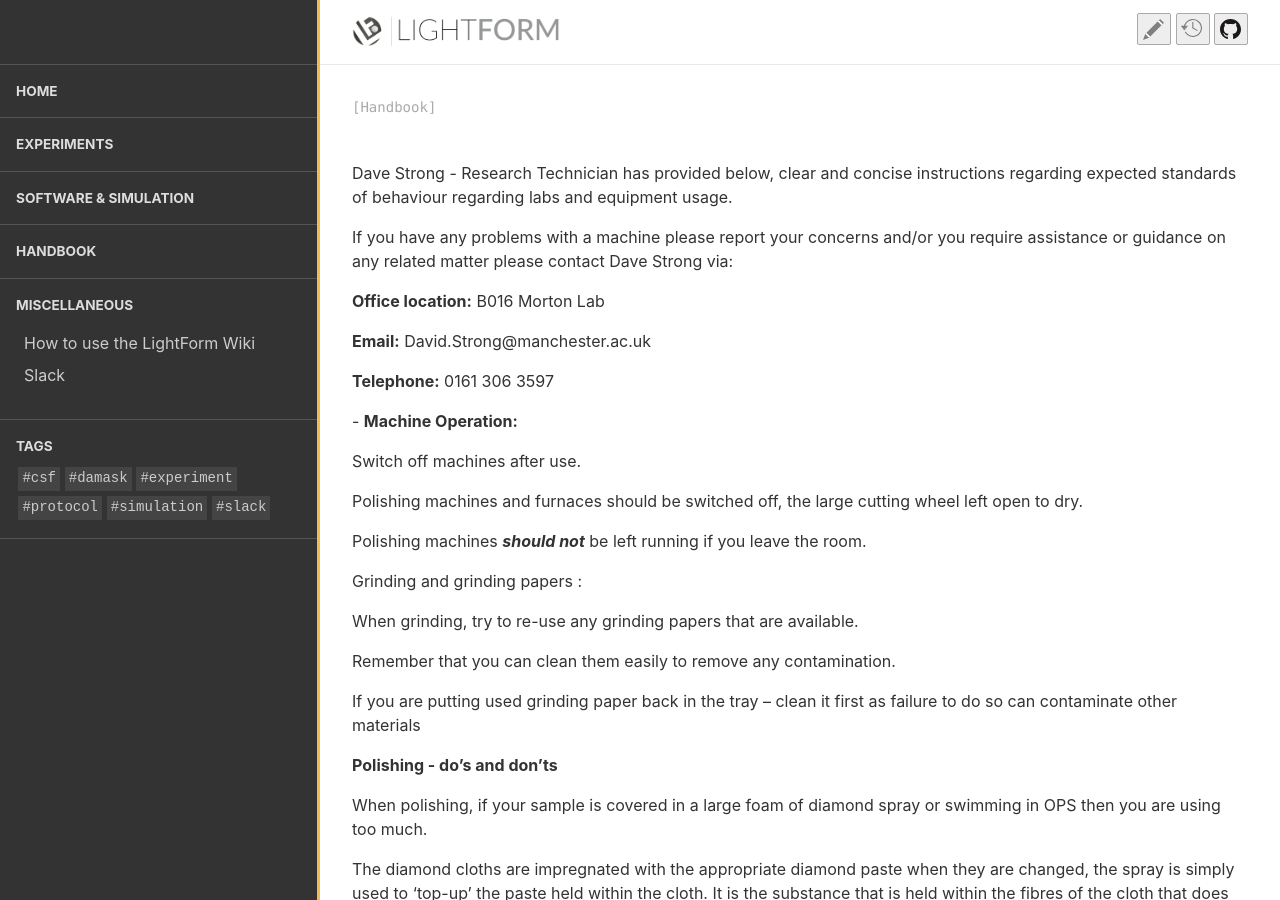
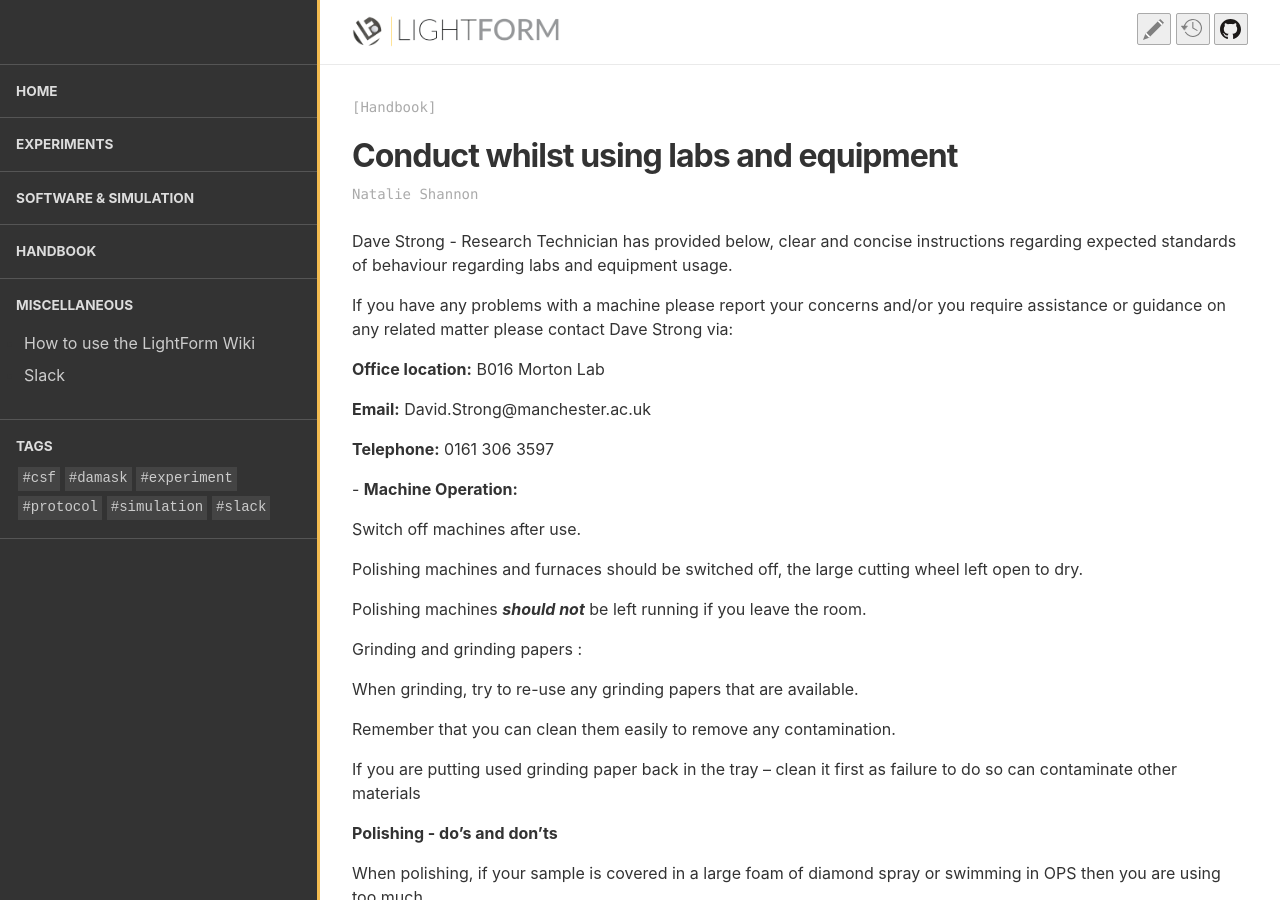
Before and after one commit to LightForm-group/wiki, a Jekyll site: the page built from collections/_handbook/labsequip.md, in a window 1280 px wide and 900 px high. Built offline with Jekyll 4.4.1, drawn with Linux system fonts in a browser that asks for light colours.

Commit message:
Update front matter

```diff
--- a/collections/_handbook/labsequip.md
+++ b/collections/_handbook/labsequip.md
@@ -1,6 +1,6 @@
 ---
-Title: ***Conduct whilst using labs and equipment:***
-Author: Natalie Shannon
+title: Conduct whilst using labs and equipment
+author: Natalie Shannon
 ---
 Dave Strong - Research Technician has provided below, clear and concise
 instructions regarding expected standards of behaviour regarding labs
```
